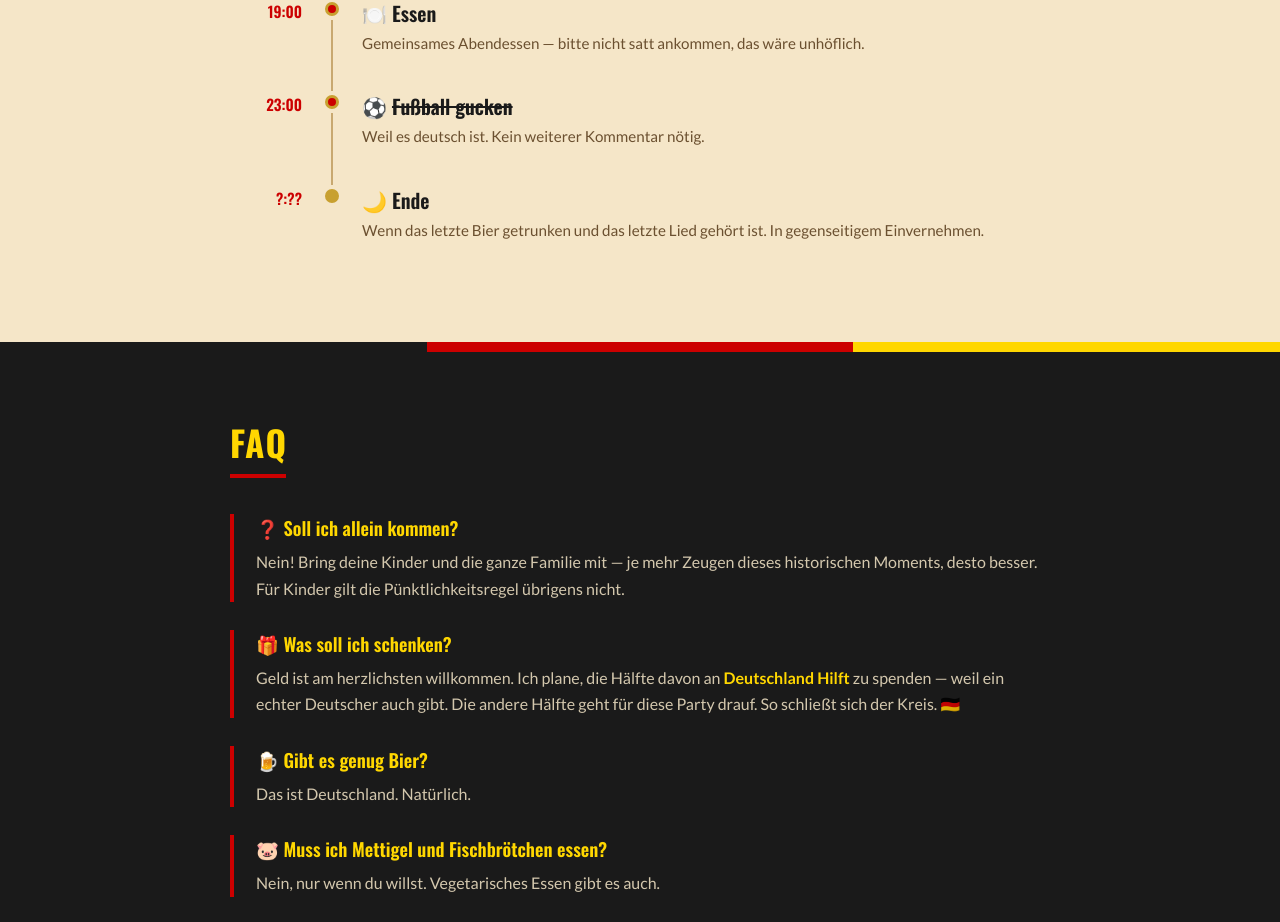
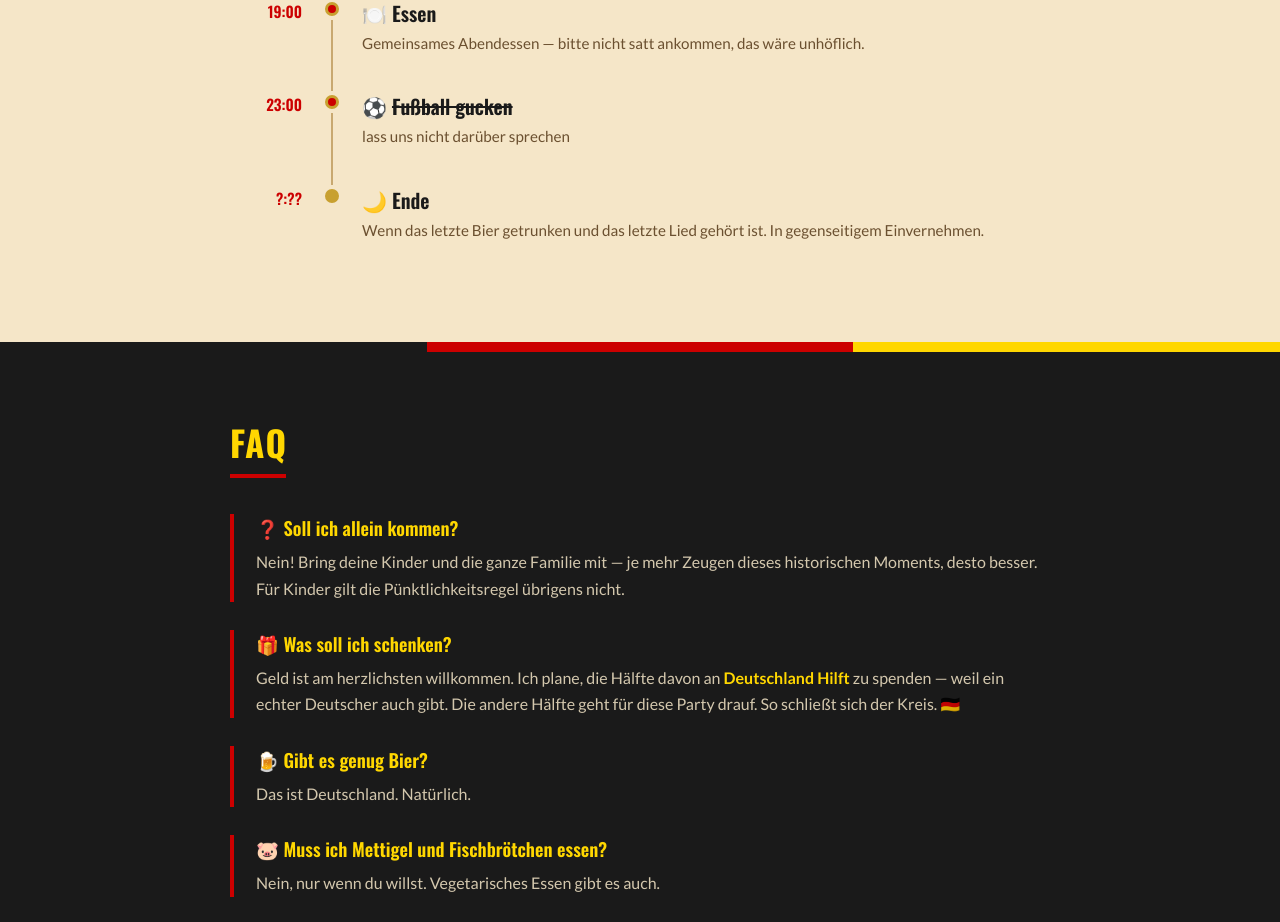
Before and after one commit to yariksheptykin/party, a plain HTML site: page index.html in a window 1280 px wide. Shown: the part 1634-2556 px from the top of the page. Drawn offline with nearby package versions, Linux system fonts and the light colour scheme; no server answers.

Commit message:
Update Fußball description in Ablauf
Co-Authored-By: Claude Sonnet 4.6 <noreply@anthropic.com>

```diff
--- a/index.html
+++ b/index.html
@@ -810,7 +810,7 @@
                 <div class="tl-divider"><div class="tl-dot"></div><div class="tl-line"></div></div>
                 <div class="tl-body">
                     <div class="tl-title">⚽ <s>Fußball gucken</s></div>
-                    <div class="tl-desc">Weil es deutsch ist. Kein weiterer Kommentar nötig.</div>
+                    <div class="tl-desc">lass uns nicht darüber sprechen</div>
                 </div>
             </div>
 
```
